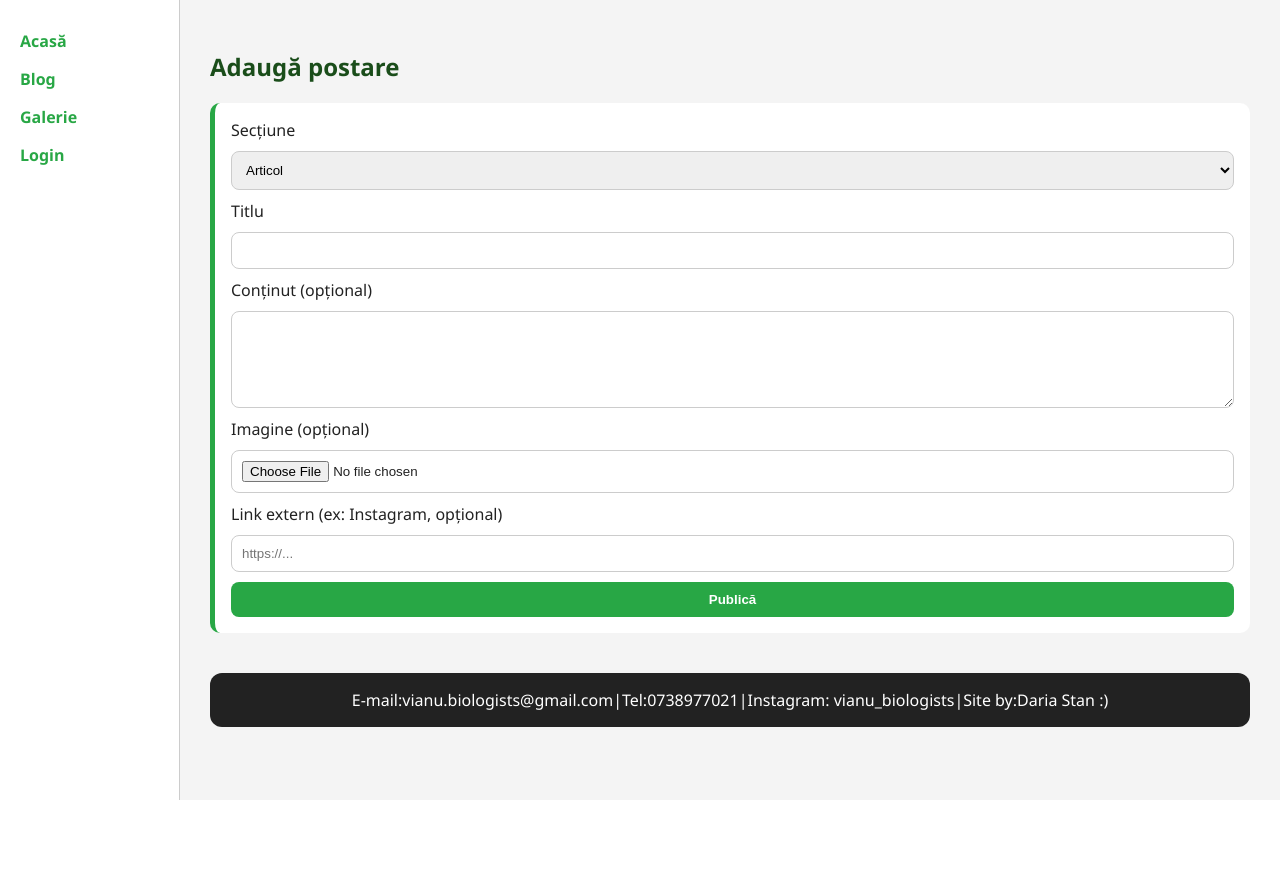
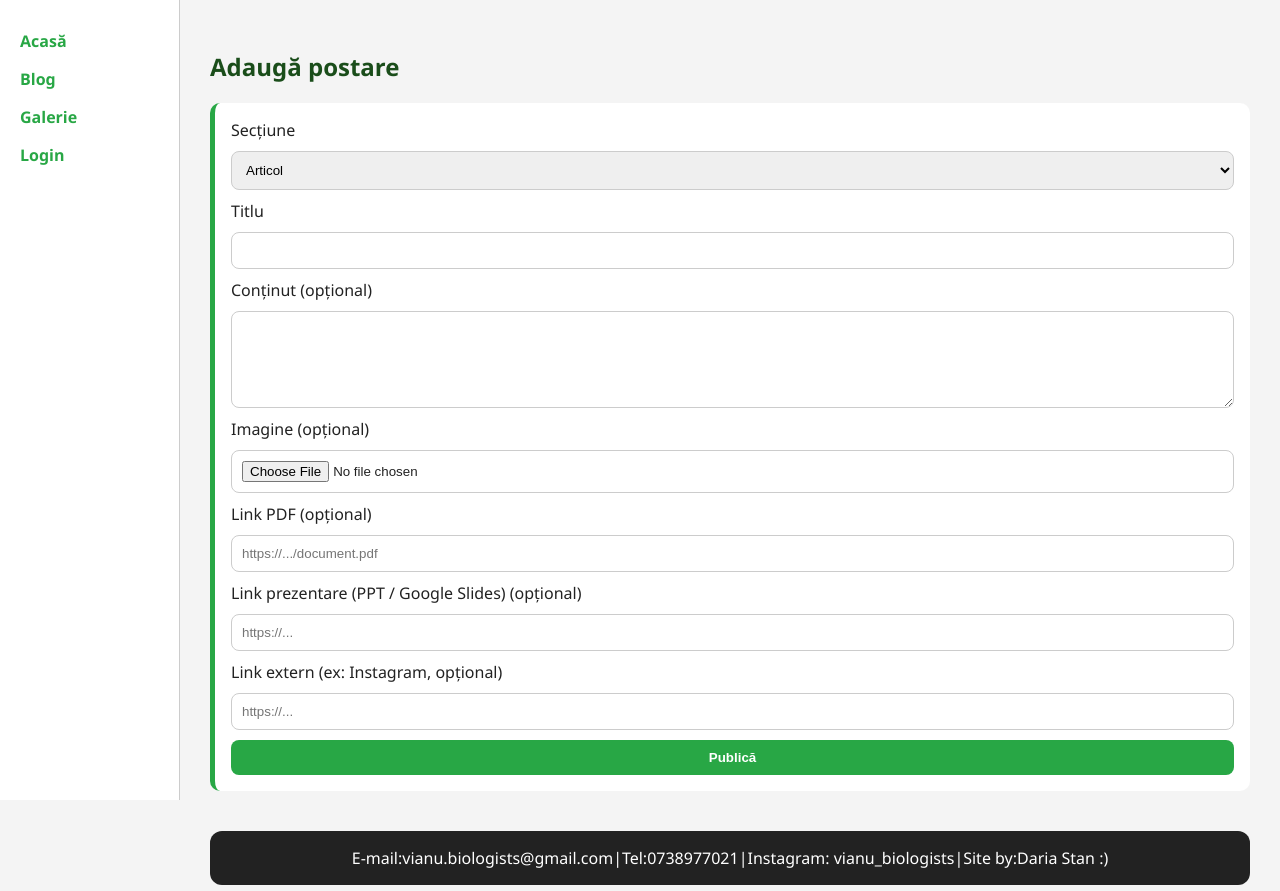
Before and after one commit to yokosumei/vianu_bio_site, a Flask app: page /admin/new in a window 1280 px wide. Shown: the top 891 px of the page. Before the commit the page ends 800 px from the top, so only its background shows below. Run offline with Flask 3, Linux system fonts and the light colour scheme; the visitor is signed in with stand-in values (Sample User, id 1).

Commit message:
Update admin_new.html

```diff
--- a/templates/admin_new.html
+++ b/templates/admin_new.html
@@ -19,6 +19,13 @@
   <label>Imagine (opțional)</label>
   <input name="image" type="file" accept="image/*">
 
+  <label for="pdf_url">Link PDF (opțional)</label>
+  <input type="url" id="pdf_url" name="pdf_url" placeholder="https://.../document.pdf">
+
+  <label for="ppt_url">Link prezentare (PPT / Google Slides) (opțional)</label>
+  <input type="url" id="ppt_url" name="ppt_url" placeholder="https://...">
+
+
   <label>Link extern (ex: Instagram, opțional)</label>
   <input name="external_url" type="url" placeholder="https://...">
 
```
